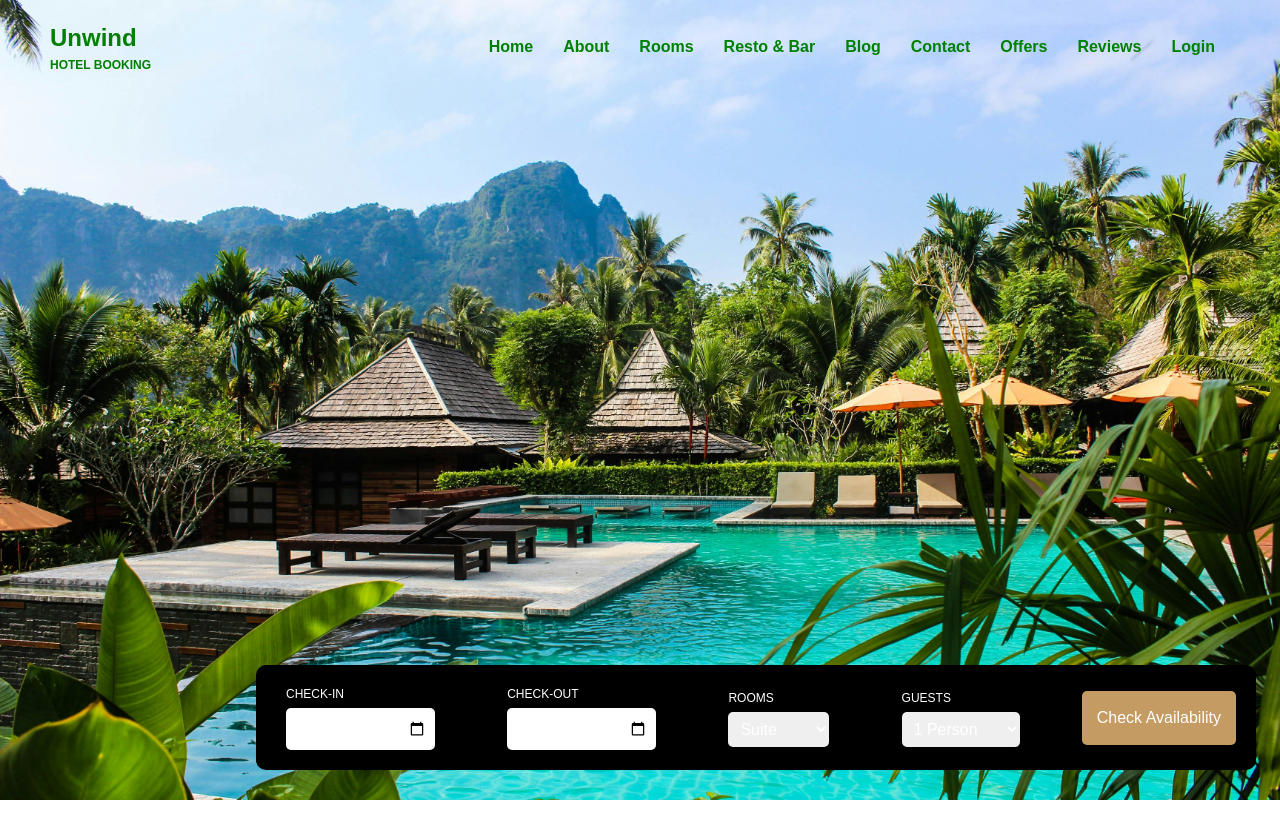
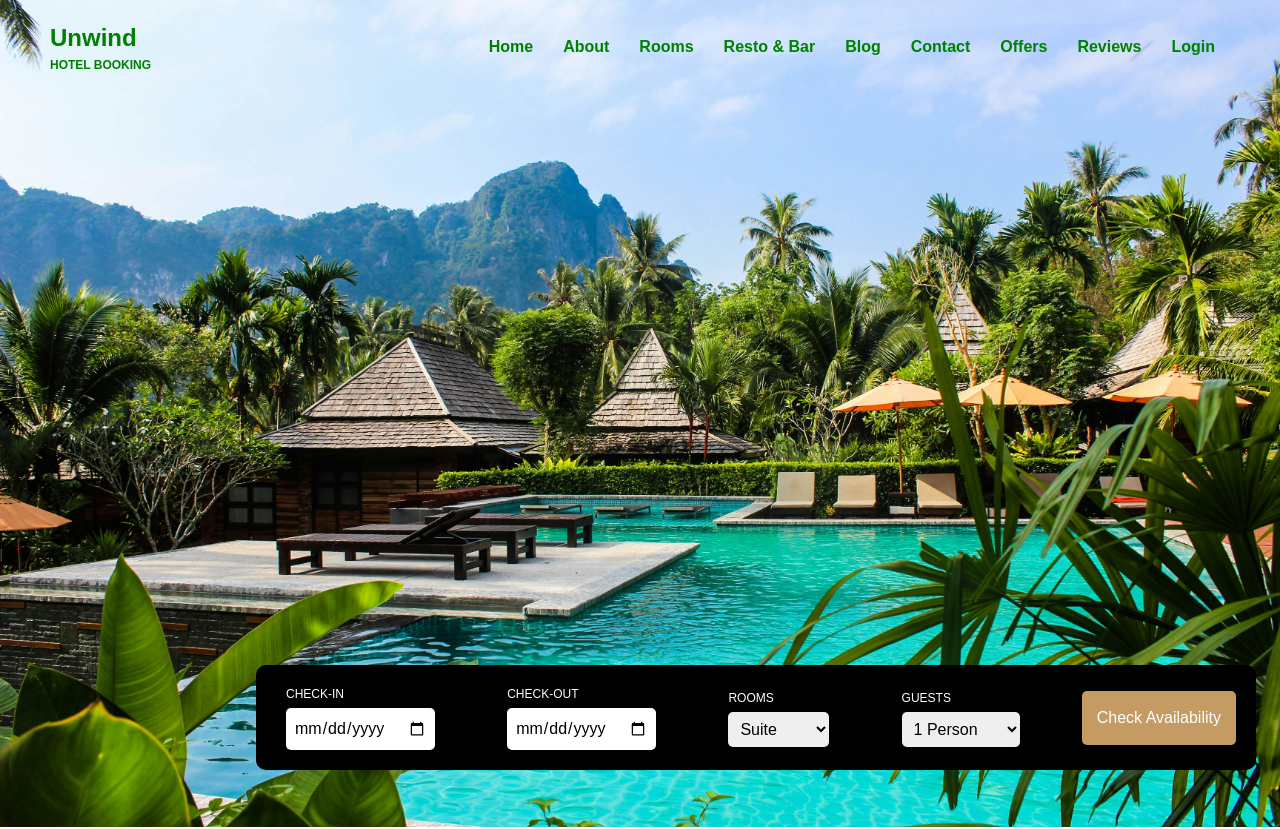
Before and after one commit to WathodkarSneha384/hotelBooking, a React (Create React App) app: page / in a window 1280 px wide. Shown: the top 829 px of the page. Built offline with nearby package versions, Linux system fonts and the light colour scheme.

Commit message:
added bg-image

```diff
--- a/src/Style/header.css
+++ b/src/Style/header.css
@@ -128,6 +128,7 @@
     border: none;
     border-radius: 5px;
     outline: none;
+    color: black;
   }
 
   .availability-btn {
--- /dev/null
+++ b/src/Style/login_register.css
@@ -0,0 +1,11 @@
+/* login_register.css */
+
+body {
+    background: url('../asset/Hero_banner_img.jpg'); /* Update the path as per your project structure */
+    background-size: cover;
+    background-position: center;
+    background-repeat: no-repeat;
+    height: 100vh;
+    margin: 0;
+    font-family: Arial, sans-serif;
+}
--- a/src/components/login_register/LoginRegister.jsx
+++ b/src/components/login_register/LoginRegister.jsx
@@ -2,6 +2,7 @@ import React from 'react'
 import { useState } from 'react'
 import SignIn from './SignIn'
 import SignUp from './SignUp'
+import "../../Style/login_register.css";
 
 export default function LoginRegister() {
     const [isExistingUser,setIsExistingUser]=useState(true)
--- a/src/components/login_register/SignIn.jsx
+++ b/src/components/login_register/SignIn.jsx
@@ -19,7 +19,7 @@ export default function SignIn({newUser}) {
         <div className="container mt-5 pt-5">
             <div className='row'>
                 <div className='col-12 col-sm-12 col-md-6 m-auto'>
-                    <div className='card border-0 shadow'>
+                    <div className='card bg-light border-0 shadow'>
                         <div className='card-body'>
                         <div>
                             <h2 className='text-center my-3 py-3 w-50 mx-auto'>Login</h2>
--- a/src/components/login_register/SignUp.jsx
+++ b/src/components/login_register/SignUp.jsx
@@ -1,5 +1,6 @@
 import React from 'react'
 import { useState } from "react"
+
 
 export default function SignUp({existingUser}) {
     const[registerUser,setRegisterUser]= useState({
@@ -18,10 +19,10 @@ export default function SignUp({existingUser}) {
 
   return (
     <>
-    <div className="container mt-5 pt-5">
+    <div className="container mt-5 pt-5" >
             <div className='row'>
                 <div className='col-12 col-sm-12 col-md-6 m-auto'>
-                    <div className='card border-0 shadow'>
+                    <div className='card bg-light border-0 shadow' >
                         <div className='card-body'>
                         <div>
                             <h2 className='text-center my-3 py-3 w-50 mx-auto'>Register</h2>
```
Also changed, not shown: src/Style/footer.css (deleted).
